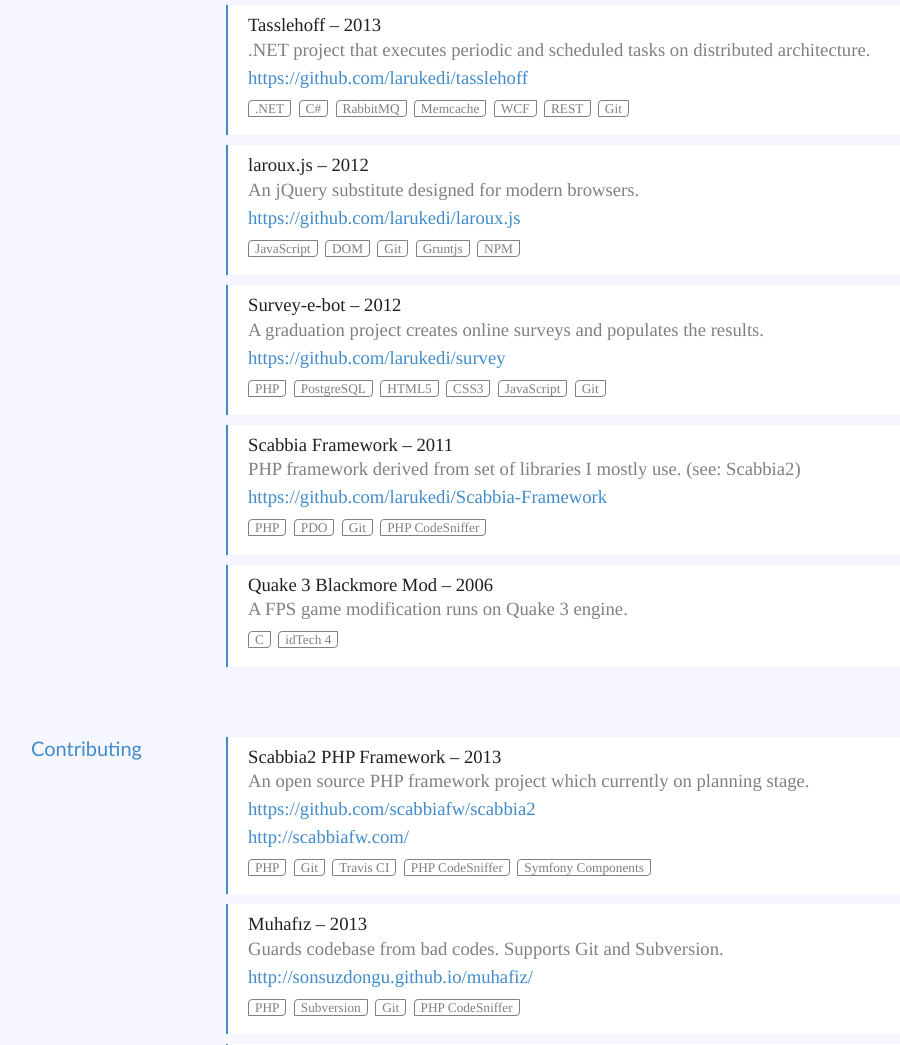
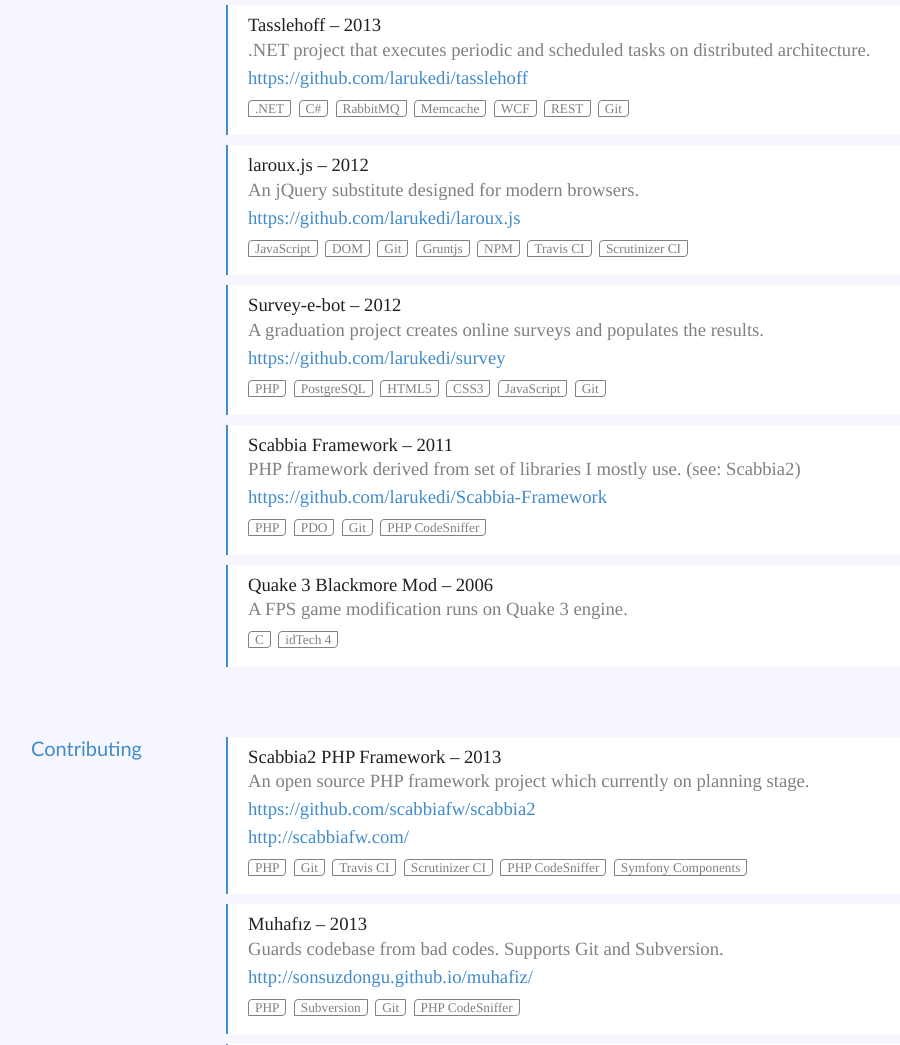
Before and after one commit to eser/personal-homepage, a PHP site: page / in a window 1280 px wide. Shown: the part 4791-5836 px from the top of the page, without its empty margins (39-939 px from the left). Run offline with PHP 8.4, Linux system fonts and the light colour scheme; data that the repository does not hold is empty.

Commit message:
* updated.

```diff
--- a/index.php
+++ b/index.php
@@ -695,6 +695,8 @@
                                                 <div class="xsmalltag"><em>Git</em></div>
                                                 <div class="xsmalltag"><em>Gruntjs</em></div>
                                                 <div class="xsmalltag"><em>NPM</em></div>
+                                                <div class="xsmalltag"><em>Travis CI</em></div>
+                                                <div class="xsmalltag"><em>Scrutinizer CI</em></div>
                                             </div>
                                         </div>
 
@@ -752,6 +754,7 @@
                                                 <div class="xsmalltag"><em>PHP</em></div>
                                                 <div class="xsmalltag"><em>Git</em></div>
                                                 <div class="xsmalltag"><em>Travis CI</em></div>
+                                                <div class="xsmalltag"><em>Scrutinizer CI</em></div>
                                                 <div class="xsmalltag"><em>PHP CodeSniffer</em></div>
                                                 <div class="xsmalltag"><em>Symfony Components</em></div>
                                             </div>
```
